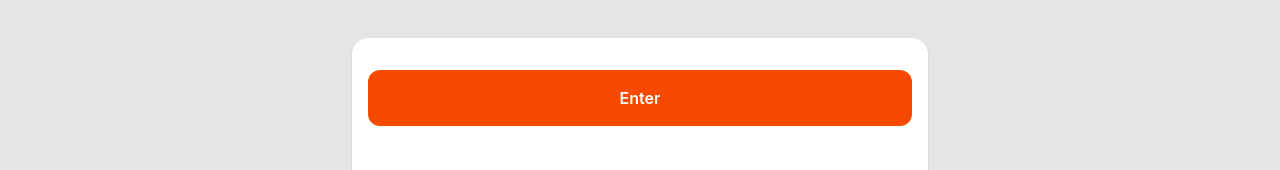
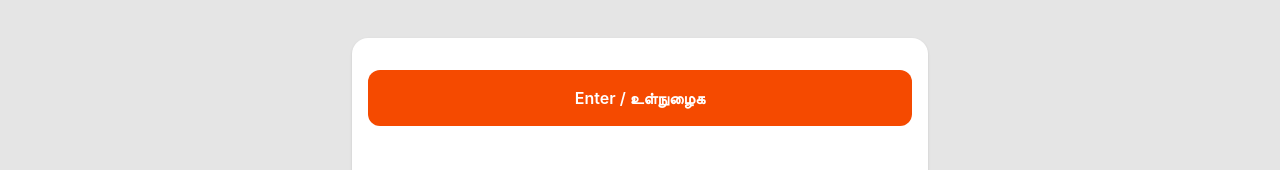
Before and after one commit to Dharunganesh/vote_pledge, a React (Vite) app: page / in a window 1280 px wide. Shown: the part 394-564 px from the top of the page. Built offline with nearby package versions, Linux system fonts and the light colour scheme; no server answers.

Commit message:
Update Login.jsx

```diff
--- a/src/Pages/Login.jsx
+++ b/src/Pages/Login.jsx
@@ -45,7 +45,7 @@ function Login() {
                         className='w-full mt-4 bg-orange-600 text-white py-4 rounded-xl font-semibold md:mb-5'
                         onClick={handleEnter}
                     >
-                        Enter
+                        Enter / உள்நுழைக
                     </button>
 
                     <div className='flex items-center justify-between'>
```
